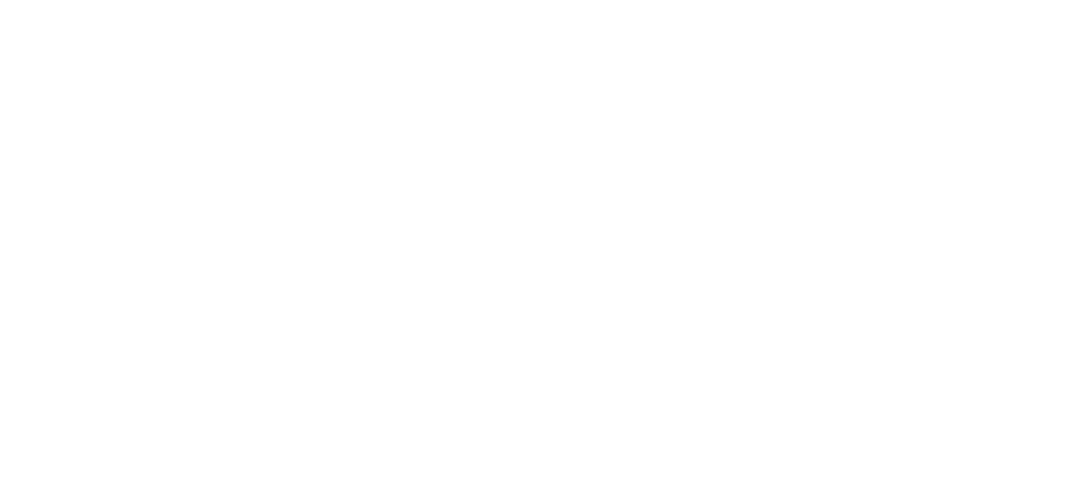
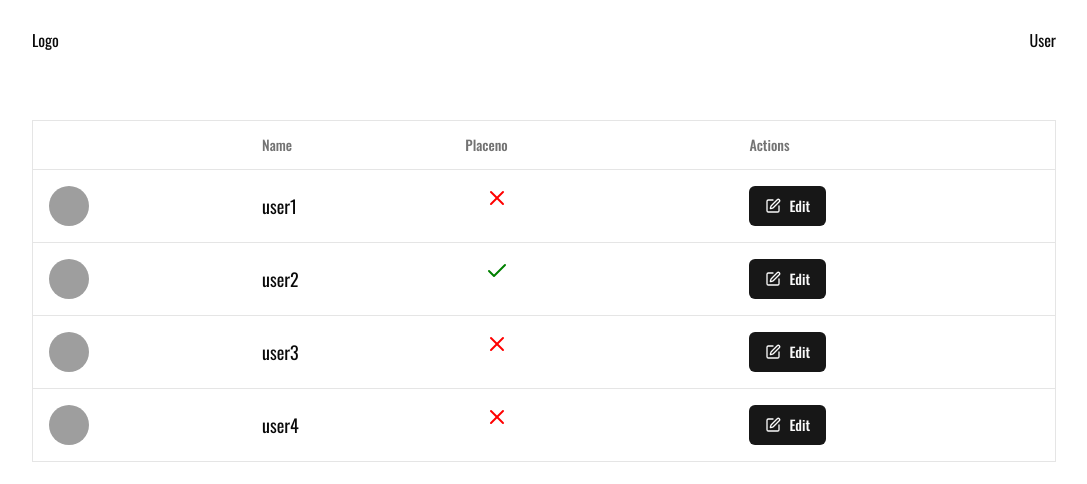
Before and after one commit to uros-simeunovic/gym-frontend, a React (Vite) app: page /admin/dashboard in a window 1280 px wide. Shown: the top 484 px of the page, without its empty margins (96-1183 px from the left). Built offline with nearby package versions, Linux system fonts and the light colour scheme; grey boxes are pictures that could not be loaded.

Commit message:
admin panel

```diff
--- a/package.json
+++ b/package.json
@@ -12,10 +12,12 @@
   "dependencies": {
     "@mux/mux-player": "^2.6.0",
     "@mux/mux-player-react": "^2.6.0",
+    "@radix-ui/react-avatar": "^1.0.4",
     "@radix-ui/react-dialog": "^1.0.5",
     "@radix-ui/react-label": "^2.0.2",
     "@radix-ui/react-slot": "^1.0.2",
     "@tanstack/react-query": "^5.36.1",
+    "@tanstack/react-table": "^8.17.3",
     "axios": "^1.6.8",
     "class-variance-authority": "^0.7.0",
     "clsx": "^2.1.1",
--- a/src/App.tsx
+++ b/src/App.tsx
@@ -5,6 +5,7 @@
 // import TrainingsPage from "./pages/TrainingPages/TrainingsPage";
 import Workout from "./pages/TrainingPages/Workout";
 import Training from "./pages/TrainingPages/Training";
+import AdminPanel from "./pages/AdminPanel";
 
 const App = () => {
   return (
@@ -21,6 +22,9 @@
             element={<Workout />}
           />
         </Route>
+        <Route>
+          <Route path="/admin/dashboard" element={<AdminPanel />} />
+        </Route>
       </Route>
     </Routes>
   );
--- /dev/null
+++ b/src/components/DataTable.tsx
@@ -0,0 +1,94 @@
+import { useState } from "react";
+import { Avatar, AvatarImage } from "./ui/avatar";
+import {
+  Table,
+  TableBody,
+  TableCell,
+  TableHead,
+  TableHeader,
+  TableRow,
+} from "./ui/table";
+import { Check, Edit, X } from "lucide-react";
+import { Button } from "./ui/button";
+
+let users = [
+  {
+    name: "user1",
+    avatar: "https://github.com/shadcn.png",
+    purchased: false,
+  },
+  {
+    name: "user2",
+    avatar: "https://github.com/shadcn.png",
+    purchased: true,
+  },
+  {
+    name: "user3",
+    avatar: "https://github.com/shadcn.png",
+    purchased: false,
+  },
+  {
+    name: "user4",
+    avatar: "https://github.com/shadcn.png",
+    purchased: false,
+  },
+];
+
+export const DataTable = () => {
+  const [korisnici, setKorisnici] = useState(users);
+
+  const checkboxHandle = (id: string) => {
+    let k = users.map((user) => {
+      if (user.name == id && user.purchased) {
+        user.purchased = false;
+        return user;
+      } else if (user.name == id) {
+        user.purchased = true;
+        return user;
+      }
+      return user;
+    });
+    console.log(k);
+    setKorisnici(k);
+  };
+
+  return (
+    <div className="border mx-32">
+      <Table>
+        <TableHeader>
+          <TableRow>
+            <TableHead></TableHead>
+            <TableHead>Name</TableHead>
+            <TableHead>Placeno</TableHead>
+            <TableHead>Actions</TableHead>
+          </TableRow>
+        </TableHeader>
+        <TableBody className="text-lg">
+          {users.map((user) => (
+            <TableRow>
+              <TableCell>
+                <Avatar>
+                  <AvatarImage src={user.avatar} alt="user avatar" />
+                </Avatar>
+              </TableCell>
+              <TableCell>{user.name}</TableCell>
+              <TableCell className="flex items-center justify-start">
+                {user.purchased ? (
+                  <Check className="w-16" color="green" />
+                ) : (
+                  <X className="w-16" color="red" />
+                )}
+              </TableCell>
+              <TableCell>
+                <Button className="space-x-2">
+                  <Edit className="w-4" />
+                  <div>Edit</div>
+                </Button>
+              </TableCell>
+            </TableRow>
+          ))}
+        </TableBody>
+      </Table>
+    </div>
+  );
+};
--- a/src/components/Navbar.tsx
+++ b/src/components/Navbar.tsx
@@ -1,3 +1,8 @@
 export const Navbar = () => {
-  return <div className="p-4 h-full flex items-center bg-white m-2">sa</div>;
+  return (
+    <div className="h-full mx-32 flex items-center justify-between bg-white">
+      <div>Logo</div>
+      <div>User</div>
+    </div>
+  );
 };
--- a/src/components/SidebarRoutes.tsx
+++ b/src/components/SidebarRoutes.tsx
@@ -9,7 +9,7 @@
     <div className="flex flex-col w-full gap-6">
       {routes.map((route, index) => (
         <div key={index} className="flex flex-col items-start">
-          <Link to={`/trainings/${route.href}`}>
+          <Link to={`/trainings/${route.href}`} onClick={onClose}>
             <h1 className="text-4xl font-semibold">{route.label}</h1>
           </Link>
           {route.workouts.map((workout, index) => (
--- /dev/null
+++ b/src/components/ui/avatar.tsx
@@ -0,0 +1,48 @@
+import * as React from "react"
+import * as AvatarPrimitive from "@radix-ui/react-avatar"
+
+import { cn } from "@/lib/utils"
+
+const Avatar = React.forwardRef<
+  React.ElementRef<typeof AvatarPrimitive.Root>,
+  React.ComponentPropsWithoutRef<typeof AvatarPrimitive.Root>
+>(({ className, ...props }, ref) => (
+  <AvatarPrimitive.Root
+    ref={ref}
+    className={cn(
+      "relative flex h-10 w-10 shrink-0 overflow-hidden rounded-full",
+      className
+    )}
+    {...props}
+  />
+))
+Avatar.displayName = AvatarPrimitive.Root.displayName
+
+const AvatarImage = React.forwardRef<
+  React.ElementRef<typeof AvatarPrimitive.Image>,
+  React.ComponentPropsWithoutRef<typeof AvatarPrimitive.Image>
+>(({ className, ...props }, ref) => (
+  <AvatarPrimitive.Image
+    ref={ref}
+    className={cn("aspect-square h-full w-full", className)}
+    {...props}
+  />
+))
+AvatarImage.displayName = AvatarPrimitive.Image.displayName
+
+const AvatarFallback = React.forwardRef<
+  React.ElementRef<typeof AvatarPrimitive.Fallback>,
+  React.ComponentPropsWithoutRef<typeof AvatarPrimitive.Fallback>
+>(({ className, ...props }, ref) => (
+  <AvatarPrimitive.Fallback
+    ref={ref}
+    className={cn(
+      "flex h-full w-full items-center justify-center rounded-full bg-muted",
+      className
+    )}
+    {...props}
+  />
+))
+AvatarFallback.displayName = AvatarPrimitive.Fallback.displayName
+
+export { Avatar, AvatarImage, AvatarFallback }
--- /dev/null
+++ b/src/components/ui/table.tsx
@@ -0,0 +1,117 @@
+import * as React from "react"
+
+import { cn } from "@/lib/utils"
+
+const Table = React.forwardRef<
+  HTMLTableElement,
+  React.HTMLAttributes<HTMLTableElement>
+>(({ className, ...props }, ref) => (
+  <div className="relative w-full overflow-auto">
+    <table
+      ref={ref}
+      className={cn("w-full caption-bottom text-sm", className)}
+      {...props}
+    />
+  </div>
+))
+Table.displayName = "Table"
+
+const TableHeader = React.forwardRef<
+  HTMLTableSectionElement,
+  React.HTMLAttributes<HTMLTableSectionElement>
+>(({ className, ...props }, ref) => (
+  <thead ref={ref} className={cn("[&_tr]:border-b", className)} {...props} />
+))
+TableHeader.displayName = "TableHeader"
+
+const TableBody = React.forwardRef<
+  HTMLTableSectionElement,
+  React.HTMLAttributes<HTMLTableSectionElement>
+>(({ className, ...props }, ref) => (
+  <tbody
+    ref={ref}
+    className={cn("[&_tr:last-child]:border-0", className)}
+    {...props}
+  />
+))
+TableBody.displayName = "TableBody"
+
+const TableFooter = React.forwardRef<
+  HTMLTableSectionElement,
+  React.HTMLAttributes<HTMLTableSectionElement>
+>(({ className, ...props }, ref) => (
+  <tfoot
+    ref={ref}
+    className={cn(
+      "border-t bg-muted/50 font-medium [&>tr]:last:border-b-0",
+      className
+    )}
+    {...props}
+  />
+))
+TableFooter.displayName = "TableFooter"
+
+const TableRow = React.forwardRef<
+  HTMLTableRowElement,
+  React.HTMLAttributes<HTMLTableRowElement>
+>(({ className, ...props }, ref) => (
+  <tr
+    ref={ref}
+    className={cn(
+      "border-b transition-colors hover:bg-muted/50 data-[state=selected]:bg-muted",
+      className
+    )}
+    {...props}
+  />
+))
+TableRow.displayName = "TableRow"
+
+const TableHead = React.forwardRef<
+  HTMLTableCellElement,
+  React.ThHTMLAttributes<HTMLTableCellElement>
+>(({ className, ...props }, ref) => (
+  <th
+    ref={ref}
+    className={cn(
+      "h-12 px-4 text-left align-middle font-medium text-muted-foreground [&:has([role=checkbox])]:pr-0",
+      className
+    )}
+    {...props}
+  />
+))
+TableHead.displayName = "TableHead"
+
+const TableCell = React.forwardRef<
+  HTMLTableCellElement,
+  React.TdHTMLAttributes<HTMLTableCellElement>
+>(({ className, ...props }, ref) => (
+  <td
+    ref={ref}
+    className={cn("p-4 align-middle [&:has([role=checkbox])]:pr-0", className)}
+    {...props}
+  />
+))
+TableCell.displayName = "TableCell"
+
+const TableCaption = React.forwardRef<
+  HTMLTableCaptionElement,
+  React.HTMLAttributes<HTMLTableCaptionElement>
+>(({ className, ...props }, ref) => (
+  <caption
+    ref={ref}
+    className={cn("mt-4 text-sm text-muted-foreground", className)}
+    {...props}
+  />
+))
+TableCaption.displayName = "TableCaption"
+
+export {
+  Table,
+  TableHeader,
+  TableBody,
+  TableFooter,
+  TableHead,
+  TableRow,
+  TableCell,
+  TableCaption,
+}
--- /dev/null
+++ b/src/pages/AdminPanel.tsx
@@ -0,0 +1,17 @@
+import { DataTable } from "@/components/DataTable";
+import { Navbar } from "@/components/Navbar";
+
+const AdminPanel = () => {
+  return (
+    <div className="flex flex-col">
+      <div className="h-[80px] w-full z-50 inset-y-0 mb-10">
+        <Navbar />
+      </div>
+      <div>
+        <DataTable />
+      </div>
+    </div>
+  );
+};
+
+export default AdminPanel;
```
Also changed, not shown: 1 other file (tests, documents, lock files or other folders).
